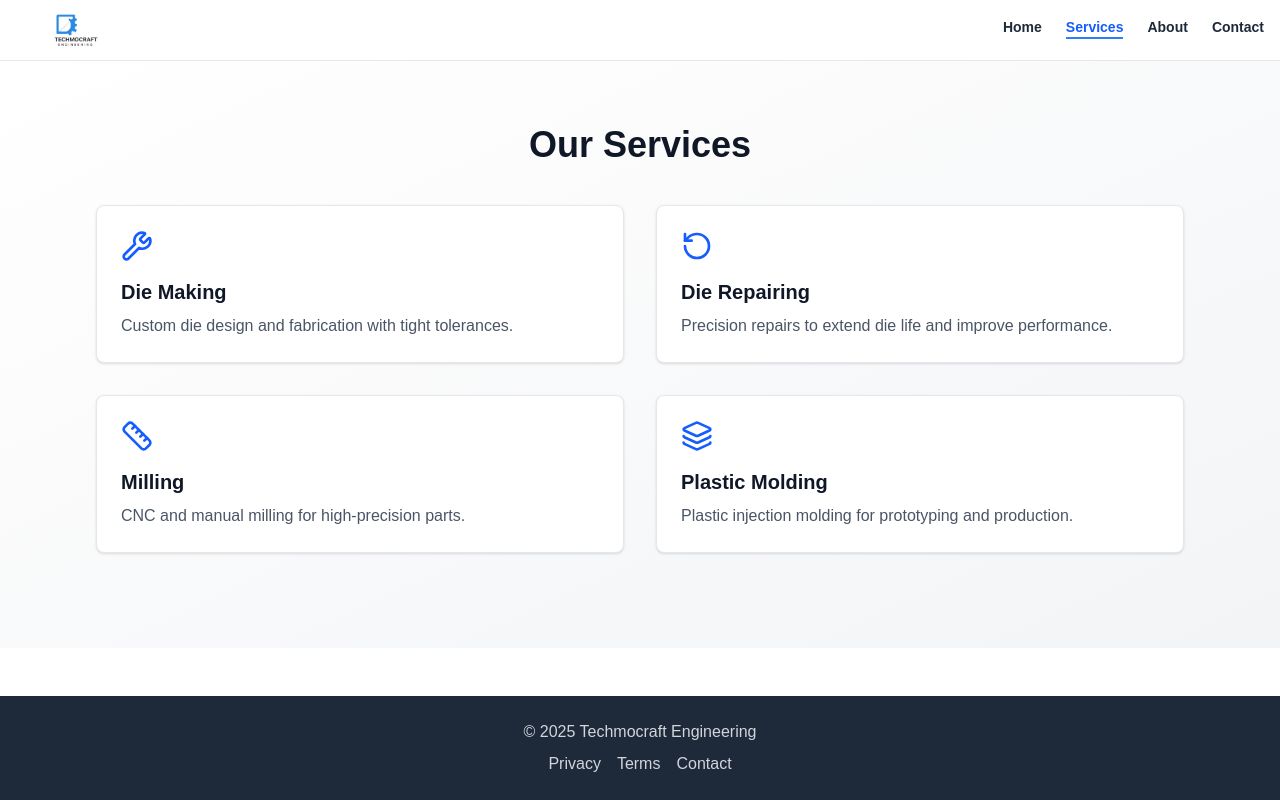
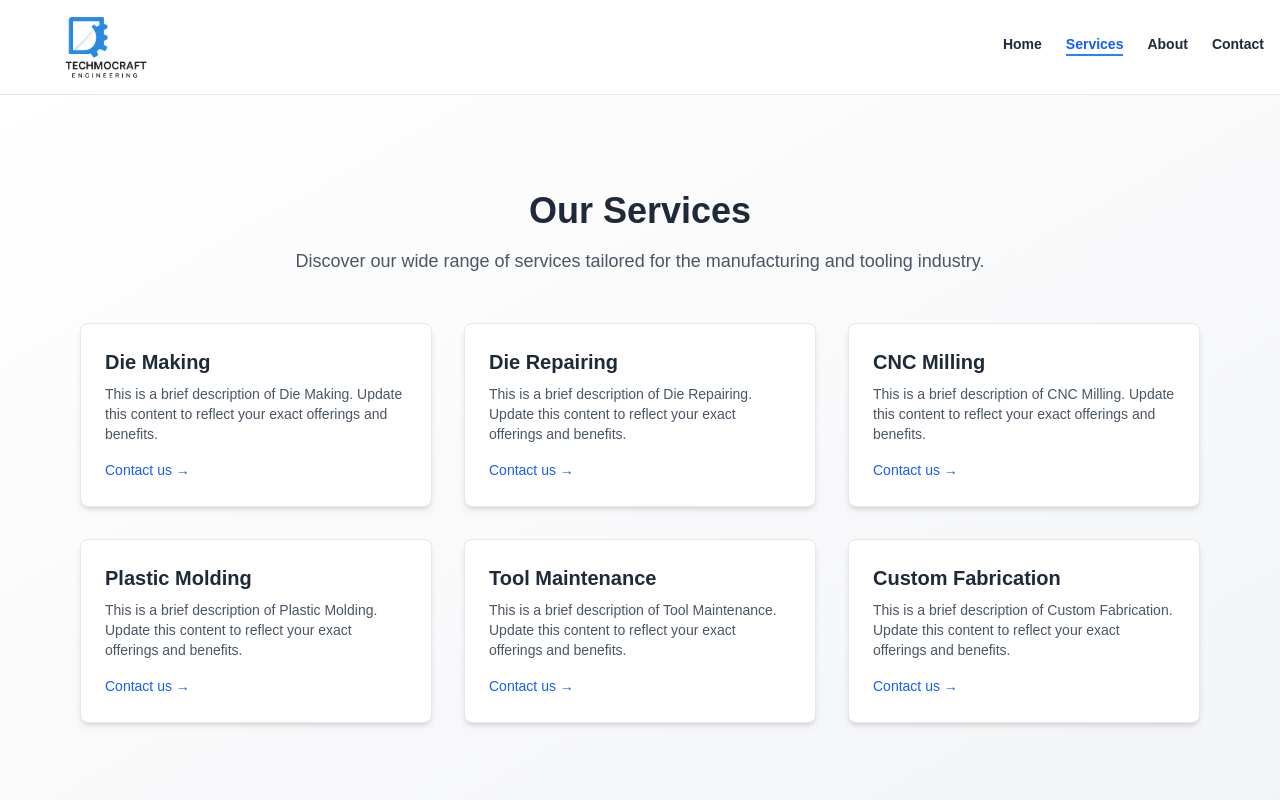
Before and after one commit to JJGaming007/techmocraft-site, a Next.js app: page /services in a window 1280 px wide. Shown: the top 800 px of the page. Built offline with nearby package versions, Linux system fonts and the light colour scheme.

Commit message:
Animations and refinements

```diff
--- a/package.json
+++ b/package.json
@@ -9,6 +9,7 @@
     "lint": "next lint"
   },
   "dependencies": {
+    "framer-motion": "^12.16.0",
     "lucide-react": "^0.513.0",
     "next": "15.3.3",
     "react": "^19.0.0",
--- a/src/app/layout.tsx
+++ b/src/app/layout.tsx
@@ -5,7 +5,13 @@ import "./globals.css";
 
 export const metadata = {
   title: "Techmocraft Engineering",
-  description: "Precision engineering services — die making, repairing, milling, and molding."
+  description: "Precision engineering services.",
+  icons: {
+    icon: "/favicon.ico",
+    shortcut: "/favicon.ico",
+    apple: "/apple-touch-icon.png",
+  },
+  manifest: "/site.webmanifest",
 };
 
 export default function RootLayout({ children }: { children: ReactNode }) {
--- /dev/null
+++ b/src/app/page.ts
@@ -0,0 +1,4 @@
+export const metadata = {
+  title: "Techmocraft Engineering",
+  description: "High-quality die making, repairing, milling and plastic molding services.",
+};
--- a/src/app/page.tsx
+++ b/src/app/page.tsx
@@ -1,26 +1,110 @@
-// src/app/page.tsx
-import { Hero } from "@/components/Hero";
+'use client';
 
-export const metadata = {
-  title: "Home · Techmocraft Engineering",
-  description: "Precision engineering tools and solutions."
-};
-
+import { motion } from 'framer-motion';
+import Link from 'next/link';
 
 export default function HomePage() {
+  const services = [
+    'Die Making',
+    'Die Repairing',
+    'CNC Milling',
+    'Plastic Molding',
+    'Tool Maintenance',
+    'Custom Fabrication',
+  ];
+
   return (
-    <>
-        <Hero />
-        <section className="p-8 max-w-4xl mx-auto">
-          <h2 className="text-3xl font-bold mb-6 text-center">Our Services</h2>
-          <ul className="grid gap-4 sm:grid-cols-2 text-lg list-disc list-inside">
-            <li>Die Making</li>
-            <li>Die Repairing</li>
-            <li>Milling</li>
-            <li>Plastic Molding</li>
-            <li>...and more (coming soon)</li>
-         </ul>
-        </section>
-    </>
+    <div className="space-y-24">
+      {/* Hero Section */}
+      <motion.section
+        initial={{ opacity: 0, y: 40 }}
+        whileInView={{ opacity: 1, y: 0 }}
+        transition={{ duration: 0.8 }}
+        viewport={{ once: true }}
+        className="text-center py-24 px-4 bg-gradient-to-br from-blue-50 to-white dark:from-gray-900 dark:to-gray-800"
+      >
+        <h1 className="text-5xl font-bold mb-4 text-gray-800 dark:text-white">
+          Welcome to Techmocraft Engineering
+        </h1>
+        <p className="text-lg text-gray-600 dark:text-gray-300 max-w-xl mx-auto mb-8">
+          Delivering precision and performance in every tool we craft. Your reliable partner in die manufacturing and industrial solutions.
+        </p>
+        <Link href="/services">
+          <span className="inline-block bg-blue-600 hover:bg-blue-700 text-white font-semibold py-3 px-6 rounded transition">
+            Explore Services
+          </span>
+        </Link>
+      </motion.section>
+
+      {/* About Section */}
+      <motion.section
+        initial={{ opacity: 0, y: 40 }}
+        whileInView={{ opacity: 1, y: 0 }}
+        transition={{ duration: 0.6 }}
+        viewport={{ once: true }}
+        className="max-w-4xl mx-auto px-4 text-center"
+      >
+        <h2 className="text-3xl font-bold mb-4 text-gray-800 dark:text-white">About Us</h2>
+        <p className="text-gray-600 dark:text-gray-300 text-lg">
+          Techmocraft Engineering is dedicated to excellence in die making, CNC milling, and plastic molding. Our commitment to quality, innovation, and reliability drives everything we do. [You can edit this section to reflect your real story.]
+        </p>
+      </motion.section>
+
+      {/* Services Section */}
+      <motion.section
+        initial={{ opacity: 0 }}
+        whileInView={{ opacity: 1 }}
+        transition={{ duration: 0.6 }}
+        viewport={{ once: true }}
+        className="max-w-6xl mx-auto px-4"
+      >
+        <h2 className="text-3xl font-bold text-center mb-12 text-gray-800 dark:text-white">Our Services</h2>
+        <div className="grid grid-cols-1 sm:grid-cols-2 lg:grid-cols-3 gap-8">
+          {services.map((service, i) => (
+            <motion.div
+              key={service}
+              initial={{ opacity: 0, y: 30 }}
+              whileInView={{ opacity: 1, y: 0 }}
+              transition={{ delay: i * 0.1, duration: 0.5 }}
+              viewport={{ once: true, amount: 0.2 }}
+              className="bg-white dark:bg-gray-800 p-6 rounded-lg shadow-md border border-gray-200 dark:border-gray-700"
+            >
+              <h3 className="text-xl font-semibold mb-2 text-gray-800 dark:text-white">{service}</h3>
+              <p className="text-gray-600 dark:text-gray-300 text-sm">
+                Brief description or placeholder text for {service}. You can edit this to describe the service in more detail.
+              </p>
+              <Link href="/services">
+                <span className="inline-block mt-4 text-blue-600 dark:text-blue-400 hover:underline text-sm">
+                  Know more →
+                </span>
+              </Link>
+            </motion.div>
+          ))}
+        </div>
+      </motion.section>
+
+      {/* Contact Section */}
+      <motion.section
+        initial={{ opacity: 0, y: 40 }}
+        whileInView={{ opacity: 1, y: 0 }}
+        transition={{ duration: 0.6 }}
+        viewport={{ once: true }}
+        className="max-w-4xl mx-auto px-4 text-center"
+      >
+        <h2 className="text-3xl font-bold mb-4 text-gray-800 dark:text-white">Our Address</h2>
+        <p className="text-gray-600 dark:text-gray-300 mb-4">
+          123 Techmocraft Industrial Zone, Mumbai, Maharashtra, India
+        </p>
+        <div className="aspect-video w-full max-w-2xl mx-auto border border-gray-300 dark:border-gray-600 rounded overflow-hidden">
+          <iframe
+            className="w-full h-full"
+            src="https://www.google.com/maps/embed?pb=!1m18!1m12!1m3!1d241317.1160991251!2d72.7410998489207!3d19.0821978392828!2m3!1f0!2f0!3f0!3m2!1i1024!2i768!4f13.1!3m3!1m2!1s0x3be7b63d48d80cf7%3A0xd545e1c65a6eb5a4!2sMumbai%2C%20Maharashtra!5e0!3m2!1sen!2sin!4v1681562826110!5m2!1sen!2sin"
+            allowFullScreen
+            loading="lazy"
+            referrerPolicy="no-referrer-when-downgrade"
+          ></iframe>
+        </div>
+      </motion.section>
+    </div>
   );
 }
--- a/src/app/services/page.tsx
+++ b/src/app/services/page.tsx
@@ -1,33 +1,65 @@
-import { Wrench, RotateCcw, Ruler, Layers } from "lucide-react";
+'use client';
 
-const services = [
-  { icon: Wrench, title: "Die Making", desc: "Custom die design and fabrication with tight tolerances." },
-  { icon: RotateCcw, title: "Die Repairing", desc: "Precision repairs to extend die life and improve performance." },
-  { icon: Ruler, title: "Milling", desc: "CNC and manual milling for high-precision parts." },
-  { icon: Layers, title: "Plastic Molding", desc: "Plastic injection molding for prototyping and production." }
-];
-
-export const metadata = {
-  title: "Services · Techmocraft Engineering",
-  description: "Explore our precision engineering services including die making, repairing, milling, and molding."
-};
+import { motion } from 'framer-motion';
+import Link from "next/link";
 
 export default function ServicesPage() {
+  const services = [
+    "Die Making",
+    "Die Repairing",
+    "CNC Milling",
+    "Plastic Molding",
+    "Tool Maintenance",
+    "Custom Fabrication",
+  ];
+
   return (
-    <section className="p-8 max-w-6xl mx-auto">
-      <h1 className="text-4xl font-extrabold text-center mb-10 text-gray-900 dark:text-white">Our Services</h1>
-      <div className="grid gap-8 sm:grid-cols-2 lg:grid-cols-2">
+    <motion.section
+      initial={{ opacity: 0 }}
+      whileInView={{ opacity: 1 }}
+      transition={{ duration: 0.6 }}
+      viewport={{ once: true }}
+      className="max-w-6xl mx-auto px-4 py-16 space-y-12"
+    >
+      <div className="text-center">
+        <motion.h1
+          initial={{ opacity: 0, y: 20 }}
+          whileInView={{ opacity: 1, y: 0 }}
+          transition={{ duration: 0.6 }}
+          className="text-4xl font-bold text-gray-800 dark:text-white mb-4"
+        >
+          Our Services
+        </motion.h1>
+        <motion.p
+          initial={{ opacity: 0, y: 20 }}
+          whileInView={{ opacity: 1, y: 0 }}
+          transition={{ delay: 0.2, duration: 0.5 }}
+          className="text-lg text-gray-600 dark:text-gray-300"
+        >
+          Discover our wide range of services tailored for the manufacturing and tooling industry.
+        </motion.p>
+      </div>
+
+      <div className="grid grid-cols-1 sm:grid-cols-2 lg:grid-cols-3 gap-8">
         {services.map((service, index) => (
-          <div
-            key={index}
-            className="bg-white dark:bg-gray-900 border border-gray-200 dark:border-gray-700 rounded-lg p-6 shadow-sm hover:shadow-md transition"
+          <motion.div
+            key={service}
+            initial={{ opacity: 0, y: 30 }}
+            whileInView={{ opacity: 1, y: 0 }}
+            transition={{ delay: index * 0.1, duration: 0.5 }}
+            viewport={{ once: true }}
+            className="bg-white dark:bg-gray-800 p-6 rounded-lg shadow-md border border-gray-200 dark:border-gray-700"
           >
-            <service.icon className="h-8 w-8 text-blue-600 mb-4" />
-            <h2 className="text-xl font-semibold mb-2 text-gray-900 dark:text-white">{service.title}</h2>
-            <p className="text-gray-600 dark:text-gray-300">{service.desc}</p>
-          </div>
+            <h2 className="text-xl font-semibold text-gray-800 dark:text-white mb-2">{service}</h2>
+            <p className="text-sm text-gray-600 dark:text-gray-300">
+              This is a brief description of {service}. Update this content to reflect your exact offerings and benefits.
+            </p>
+            <Link href="/contact" className="inline-block mt-4 text-blue-600 dark:text-blue-400 hover:underline text-sm">
+              Contact us →
+            </Link>
+          </motion.div>
         ))}
       </div>
-    </section>
+    </motion.section>
   );
 }
--- a/src/components/Footer.tsx
+++ b/src/components/Footer.tsx
@@ -1,12 +1,18 @@
 // src/components/Footer.tsx
+
+import Link from "next/link";
+
 export function Footer() {
   return (
-    <footer className="bg-gray-800 text-gray-300 text-center py-6 mt-12">
-      <p>© {new Date().getFullYear()} Techmocraft Engineering</p>
-      <div className="flex justify-center space-x-4 mt-2">
-        <a href="#" className="hover:text-white">Privacy</a>
-        <a href="#" className="hover:text-white">Terms</a>
-        <a href="#" className="hover:text-white">Contact</a>
+    <footer className="mt-24 border-t border-gray-200 dark:border-gray-700 bg-white dark:bg-gray-900 text-sm text-gray-600 dark:text-gray-400">
+      <div className="max-w-7xl mx-auto px-4 py-8 flex flex-col md:flex-row justify-between items-center space-y-4 md:space-y-0">
+        <p>&copy; {new Date().getFullYear()} Techmocraft Engineering. All rights reserved.</p>
+        <div className="flex space-x-6">
+          <Link href="/" className="hover:text-blue-500">Home</Link>
+          <Link href="/services" className="hover:text-blue-500">Services</Link>
+          <Link href="/about" className="hover:text-blue-500">About</Link>
+          <Link href="/contact" className="hover:text-blue-500">Contact</Link>
+        </div>
       </div>
     </footer>
   );
```
Also changed, not shown: src/app/about/page.tsx (added, +72 -0 lines), src/components/Navbar.tsx (+4 -9 lines), public/site.webmanifest (added), 2 other files (tests, documents, lock files or other folders).
